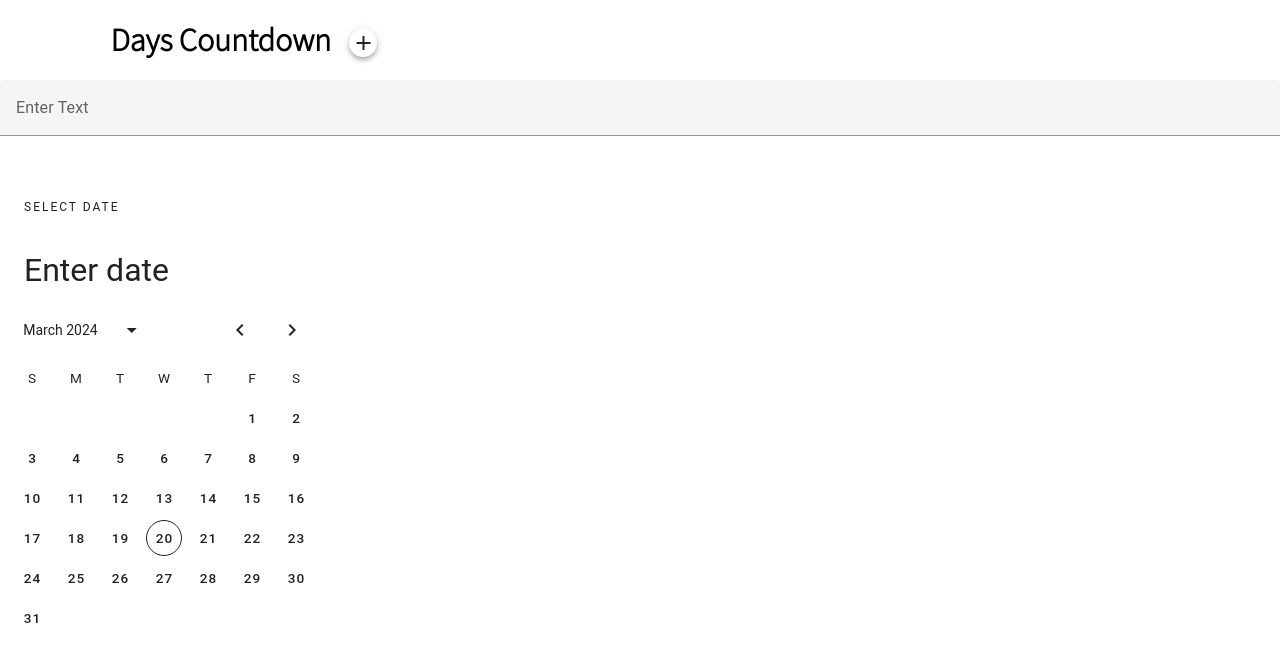
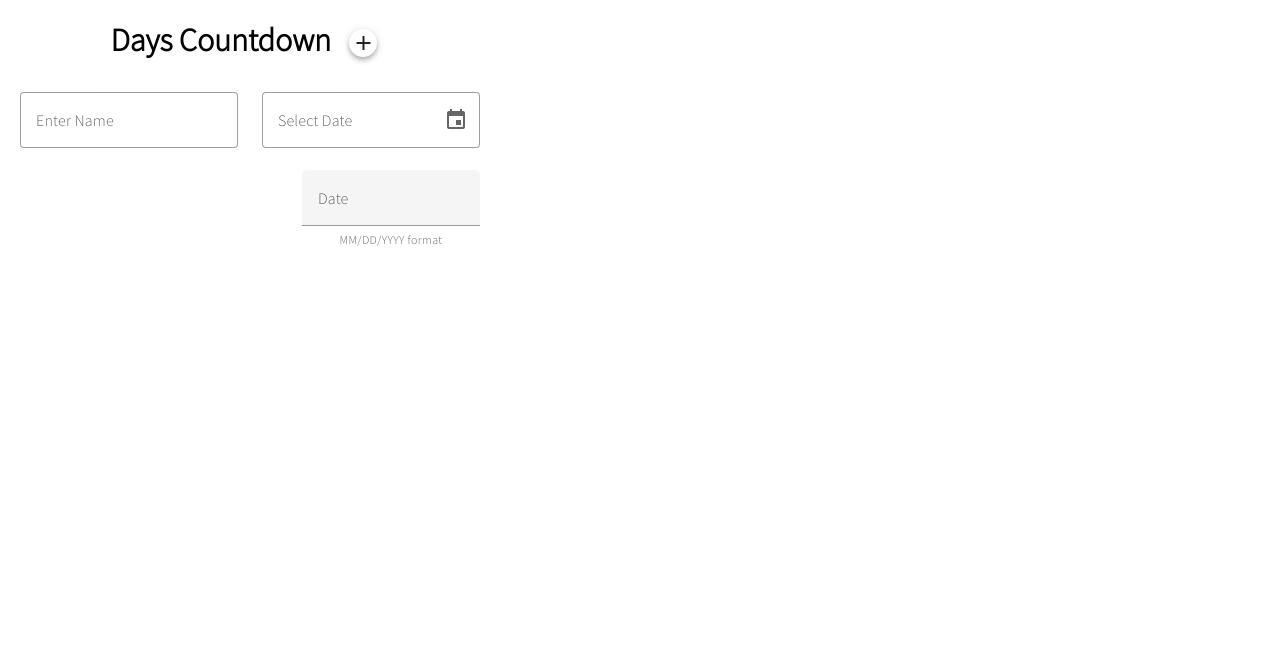
Before and after one commit to Sandyzhao19/Days-Countdown-Extension, a Vue app: page dist/popup.html in a window 1280 px wide. Both pictures are taken after a click on the button 363 px from the left and 43 px from the top of the page. Built offline with nearby package versions, Linux system fonts and the light colour scheme.

Commit message:
Update the logos and add the datepicker

```diff
--- a/package.json
+++ b/package.json
@@ -1,7 +1,7 @@
 {
   "name": "days-countdown-extension",
   "version": "1.0.0",
-  "description": "Google Extension for Days Countdown",
+  "description": "Chrome Extension for Days Countdown",
   "main": "index.js",
   "repository": {
     "type": "git",
--- a/src/js/popup.vue
+++ b/src/js/popup.vue
@@ -3,22 +3,53 @@
     <h1 class="title">
       Days Countdown
       <v-btn
-        class="mx-3"
-        density="compact"
-        icon="mdi-plus"
-        @click="addDayMatter"
+          class="mx-3"
+          density="compact"
+          icon="mdi-plus"
+          @click="addDayMatter"
       ></v-btn>
     </h1>
+
+    <v-row v-if="showDateForm" class="mx-2 mt-4">
+      <v-col cols="6">
+        <v-text-field v-model="eventName" label="Enter Name" variant="outlined"></v-text-field>
+      </v-col>
+      <v-col cols="6">
+        <v-text-field v-model="selectedDate" label="Select Date" variant="outlined" append-inner-icon="mdi-calendar"
+                      @click:append-inner="openCalendarPicker"></v-text-field>
+        <v-menu v-model="calendarPicker" :close-on-content-click="false" :nudge-y="true">
+          <v-date-picker v-model="selectedDate" no-title></v-date-picker>
+        </v-menu>
+
+         <v-menu
+          ref="menu1"
+          v-model="calendarPicker"
+          :close-on-content-click="false"
+          :nudge-right="40"
+          lazy
+          transition="scale-transition"
+          offset-y
+          full-width
+          max-width="290px"
+          min-width="290px"
+        >
+          <template v-slot:activator="{ on }">
+            <v-text-field
+              v-model="selectedDate"
+              label="Date"
+              hint="MM/DD/YYYY format"
+              persistent-hint
+              prepend-icon="event"
+              v-on="on"
+            ></v-text-field>
+          </template>
+          <v-date-picker v-model="selectedDate" no-title></v-date-picker>
+        </v-menu>
+      </v-col>
+    </v-row>
+
   </div>
 
-  <v-row v-if="showDateForm">
-    <v-col cols="12">
-      <v-text-field v-model="textFieldValue" label="Enter Text"></v-text-field>
-    </v-col>
-    <v-col cols="12">
-      <v-date-picker v-model="selectedDate" label="Select Date"></v-date-picker>
-    </v-col>
-  </v-row>
 
   <!-- <div class="container">
     <h1 class="title text-center">Days Countdown</h1>
@@ -36,8 +67,9 @@ export default {
   data() {
     return {
       showDateForm: false,
-      textFieldValue: "",
+      eventName: "",
       selectedDate: null,
+      calendarPicker: false,
       //   state: {
       //     quote: "",
       //     author: "",
@@ -48,6 +80,10 @@ export default {
     addDayMatter() {
       this.showDateForm = true;
     },
+
+    openCalendarPicker() {
+      this.calendarPicker = true;
+    }
   },
   //   async created() {
   //     try {
@@ -67,3 +103,14 @@ export default {
   //   },
 };
 </script>
+
+<style scoped>
+/* Adjusting date picker size */
+.v-picker--date {
+  max-width: 150px; /* Set the maximum width of the date picker */
+}
+
+.v-picker__date-table {
+  font-size: 14px; /* Set the font size of the date picker */
+}
+</style>
--- a/src/sass/popup.scss
+++ b/src/sass/popup.scss
@@ -16,6 +16,7 @@
     max-width: 800px;
     font-family: "Source Sans Pro", sans-serif;
     font-weight: 300;
+    min-height: 500px;
   }
 
   .text-center {
```
Also changed, not shown: README.md, dist/css/popup.css, dist/images/icon-128x128.png, dist/images/icon-16x16.png, dist/images/icon-48x48.png, 1 other file.
